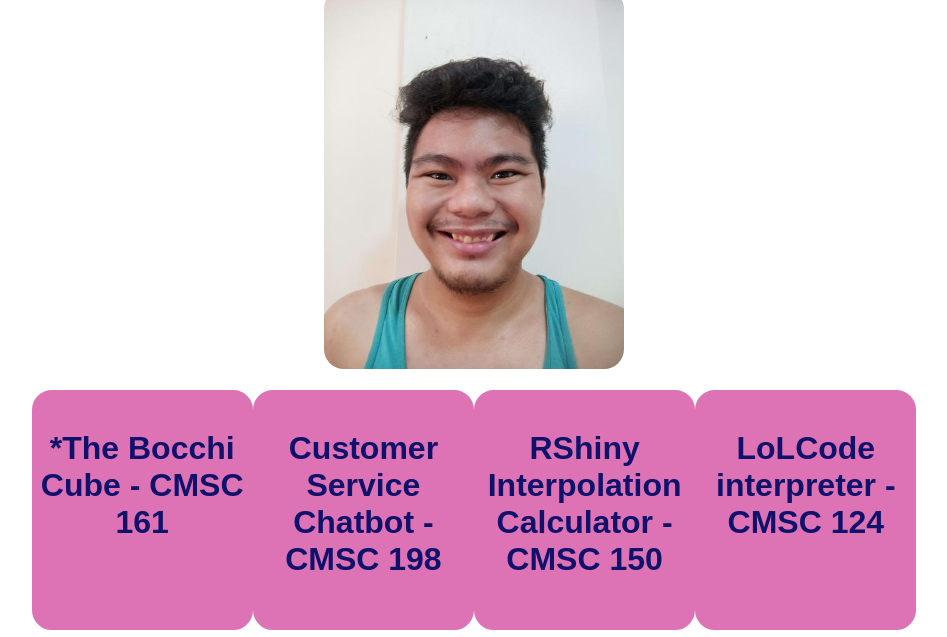
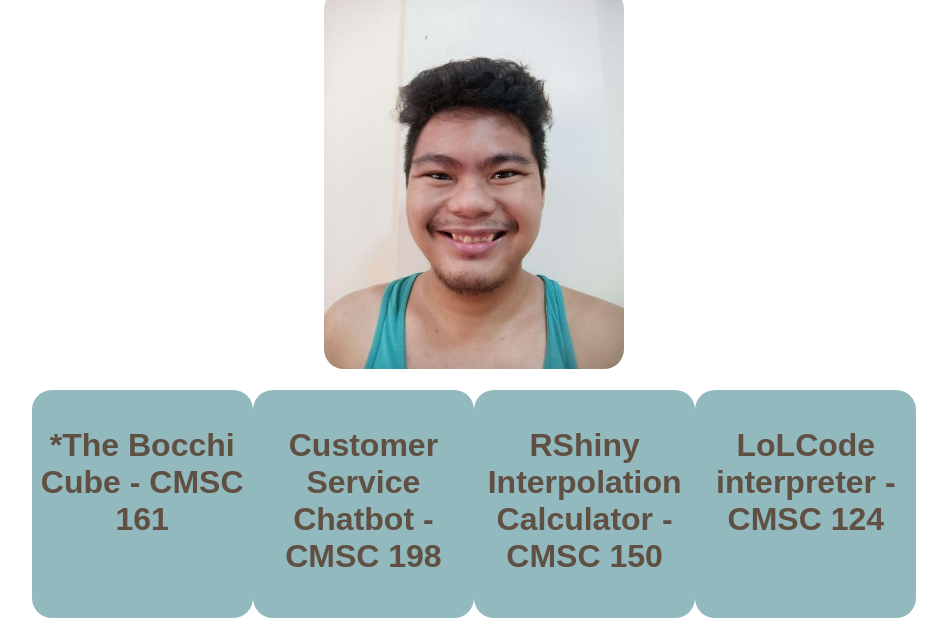
Before and after one commit to CMSC100-1S2324/my-github-page-LanceQuitalig, a plain HTML site: page index.html in a window 1280 px wide. Shown: the part 282-919 px from the top of the page, without its empty margins (166-1113 px from the left). Drawn offline with Linux system fonts and the light colour scheme.

Commit message:
ui: changed colors, final change to UI

```diff
--- a/index.css
+++ b/index.css
@@ -78,9 +78,8 @@ a:visited {
 }
 
 .projects-flex-item h1 {
-    border: 3px solid #dd73b5;
-    background-color: #dd73b5;
-    color: #10116b;
+    background-color: #92B9BD;
+    color: #605043;
     border-radius: 20px;
     text-align: center;
 
```
Also changed, not shown: index.html (+0 -2 lines).
